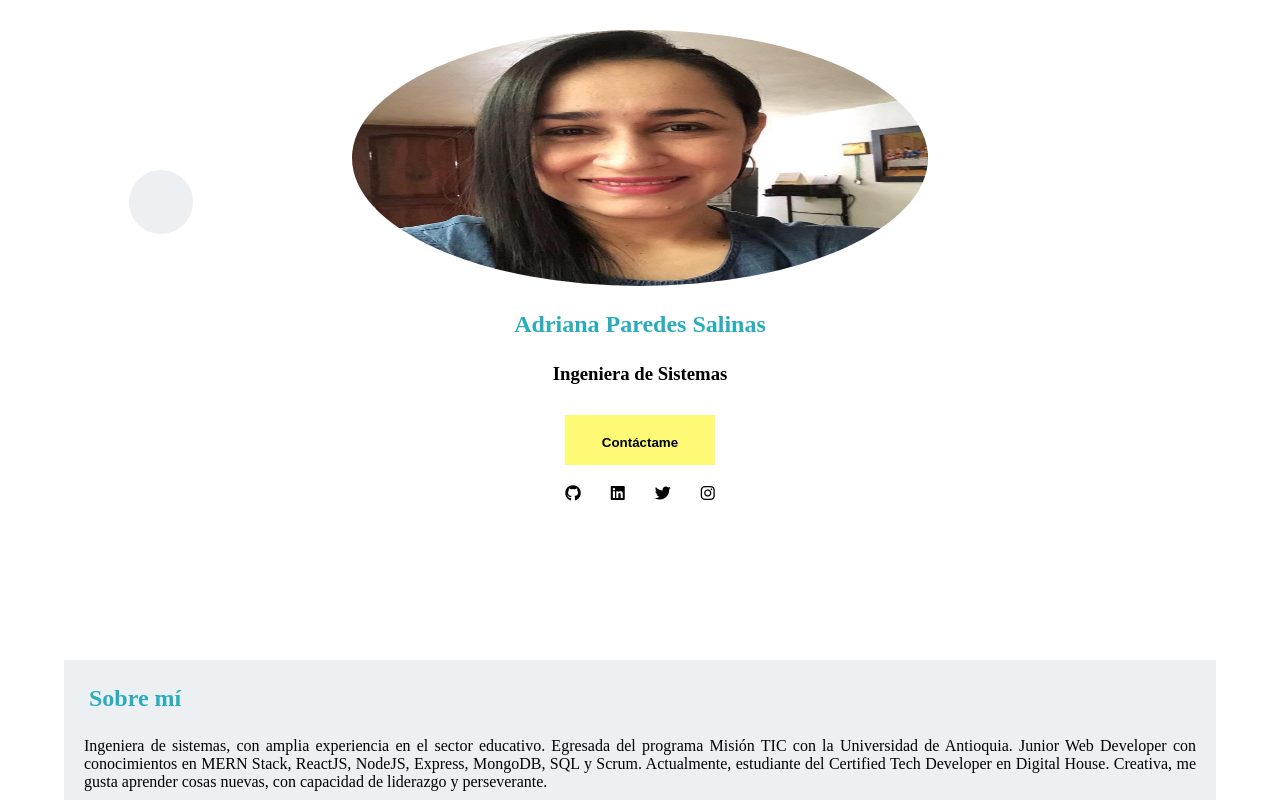
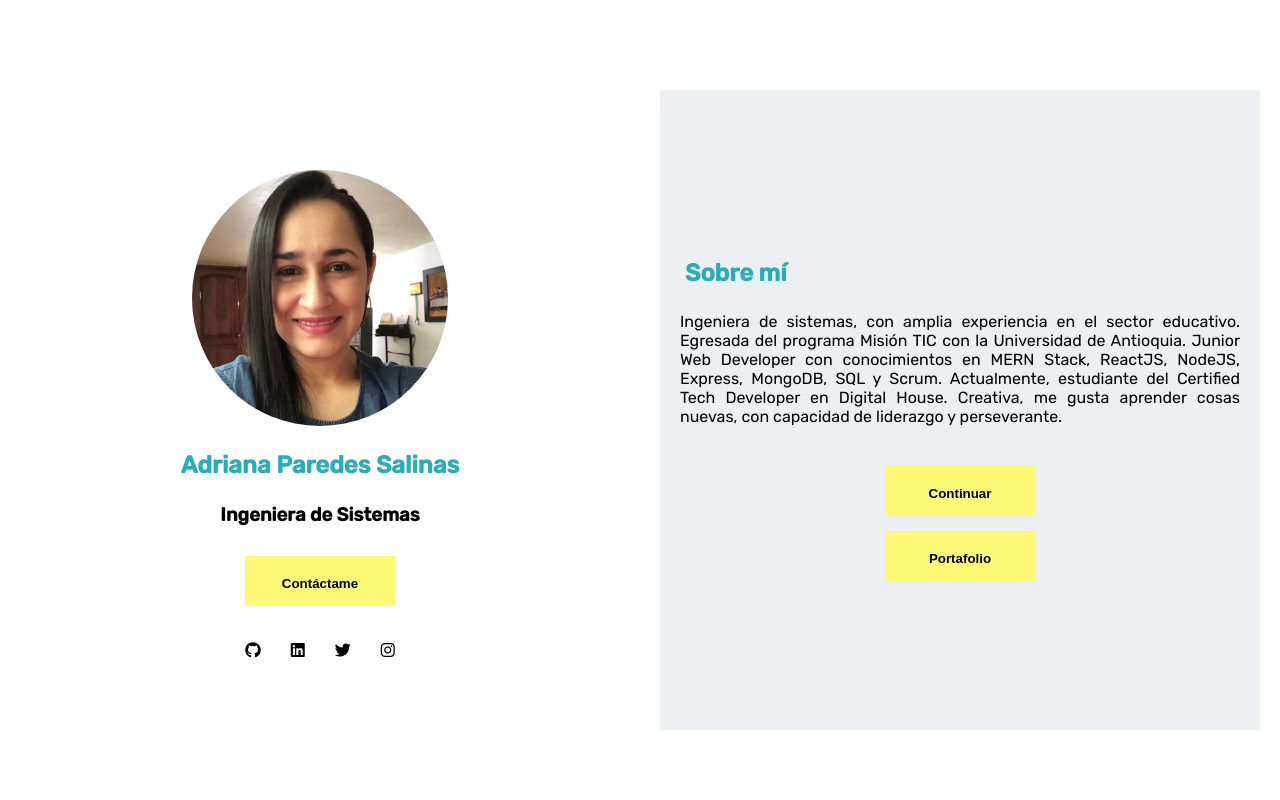
Before and after one commit to ProyectosPortafolio/Portafolio, a plain HTML site: page root/index.html in a window 1280 px wide. Shown: the top 800 px of the page. Drawn offline with Linux system fonts and the light colour scheme.

Commit message:
Aplicando sass

```diff
--- /dev/null
+++ b/root/css/sass/_botones.scss
@@ -0,0 +1,11 @@
+.btn {
+
+    background-color: #FFFA76;
+    border: none;
+    cursor: pointer;
+    font-weight: bold;
+    height: 50px;
+    padding: 20px;
+    margin: 10px 0 5px 0;
+    width: 150px;
+}
--- /dev/null
+++ b/root/css/sass/_display.scss
@@ -0,0 +1,7 @@
+.display {
+
+    align-items: center;
+    display: flex;
+    flex-direction: column;
+    justify-content: center;
+}
--- /dev/null
+++ b/root/css/sass/_globales.scss
@@ -0,0 +1,15 @@
+* {
+
+    box-sizing: border-box;
+    margin: 0;
+    padding: 0%;
+}
+
+html {
+
+    font-family: 'Rubik', sans-serif;
+    min-width: 320px;
+    width: 100%;
+}
+
+@import url('https://fonts.googleapis.com/css2?family=Rubik:wght@300;400;500&display=swap');
--- /dev/null
+++ b/root/css/sass/_listas.scss
@@ -0,0 +1,19 @@
+ul {
+
+    align-items: center;
+    display: flex;
+    list-style: none;
+    margin-top: 30px;
+
+    li {
+
+        a {
+
+            i {
+
+                color: black;
+                margin: 0 15px 0 15px;
+            }
+        }
+    }
+}
--- /dev/null
+++ b/root/css/sass/_queries.scss
@@ -0,0 +1,8 @@
+@media (min-width: 1024px) {
+
+    main {
+        flex-direction: row !important;
+        flex-wrap: nowrap;
+        height: 100vh;
+    }
+}
--- /dev/null
+++ b/root/css/sass/_section.scss
@@ -0,0 +1,39 @@
+.section {
+
+    height: 80vh;
+    margin: 30px 20px 0 20px;
+    position: relative;
+    width: 90vw;
+
+    img {
+        //border-radius: 50%;
+        clip-path: circle(50% at 50% 50%);
+        filter: drop-shadow(-100px -100px -100px #222);
+        height: 32vh;
+        width: auto;
+    }
+
+    h1, h2 {
+        color: #29ACBB;
+        margin: 25px;
+    }
+
+    h3 {
+        margin-bottom: 20px;
+    }
+
+    p {
+        text-align: justify;
+        margin: 0 20px 30px 20px;
+    }
+}
+
+.section-down {
+
+    background-color: #EDF0F2;
+    margin-bottom: 10px;
+
+    h2 {
+        align-self: flex-start;
+    }
+}
--- /dev/null
+++ b/root/css/style.scss
@@ -0,0 +1,6 @@
+@use './sass/globales';
+@use './sass/display';
+@use './sass/section';
+@use './sass/botones';
+@use './sass/listas';
+@use './sass/queries';
--- a/root/index.html
+++ b/root/index.html
@@ -9,13 +9,12 @@
     <title>Portafolio</title>
 </head>
 <body>
+
     <header>
-
     </header>
-    <main>
-        <section>
+    <main class="display">
+        <section class="display section">
             <img src="./img/FotoPerfil.jpeg" alt="Fotografía de perfil">
-            <i class="fa-solid fa-circle"></i>
             <h1>Adriana Paredes Salinas</h1>
             <h3>Ingeniera de Sistemas</h3>
             <input type="button" value="Contáctame" class="btn">
@@ -26,7 +25,7 @@
                 <li><a href="http://" target="_blank" rel="noopener noreferrer"><i class="fa-brands fa-instagram"></i></a></li>
             </ul>
         </section>
-        <section>
+        <section class="display section section-down">
             <h2>Sobre mí</h2>
             <p>Ingeniera de sistemas, con amplia experiencia en el sector educativo. Egresada del programa Misión TIC con la Universidad de Antioquia. Junior Web Developer con conocimientos en MERN Stack, ReactJS, NodeJS, Express, MongoDB, SQL y Scrum. Actualmente, estudiante del Certified Tech Developer en Digital House. Creativa, me gusta aprender cosas nuevas, con capacidad de liderazgo y perseverante.</p>
             <a href="./pages/aboutme.html" target="_blank" rel="noopener noreferrer"><input type="button" value="Continuar" class="btn"></a>
```
Also changed, not shown: root/css/style.css, 1 other file.
